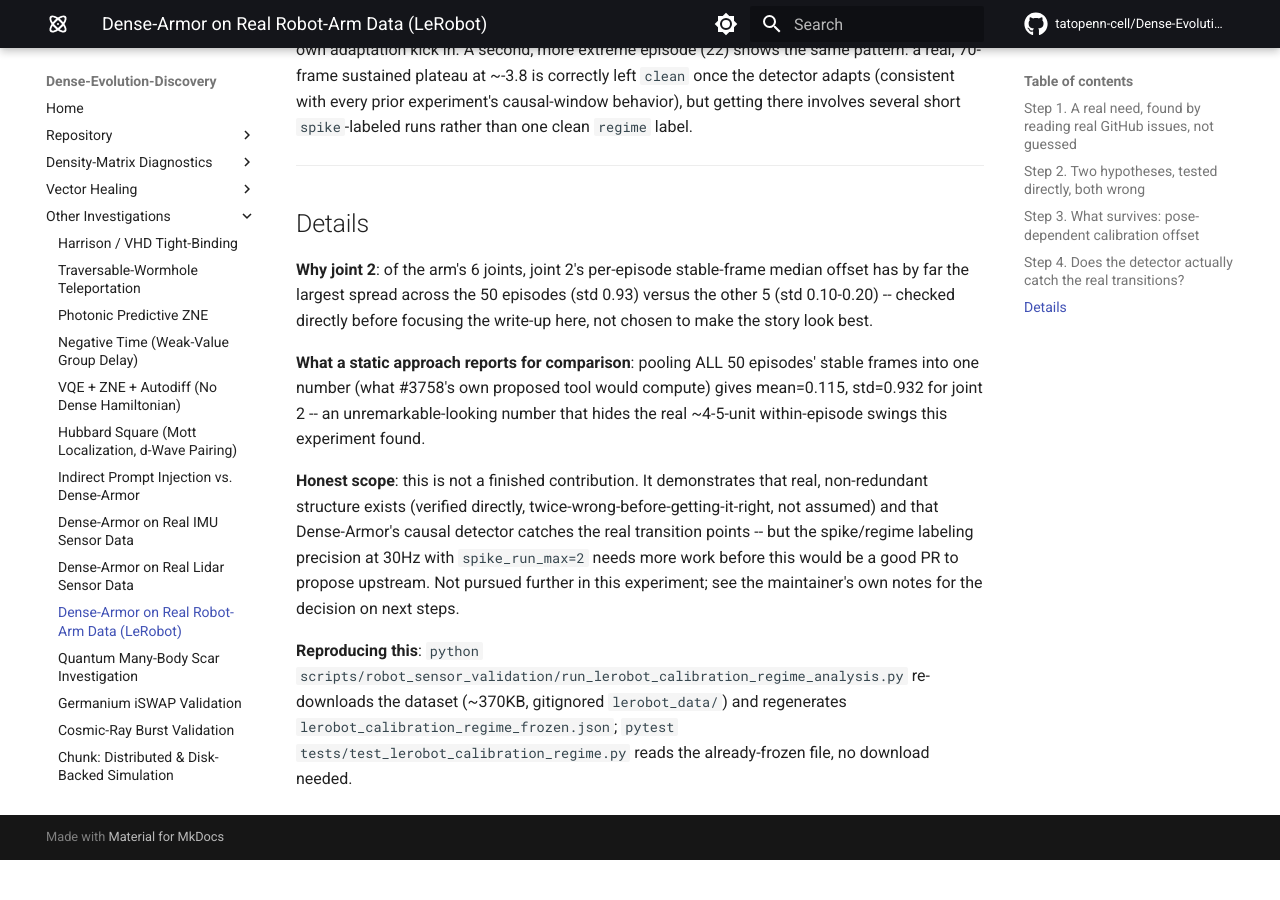
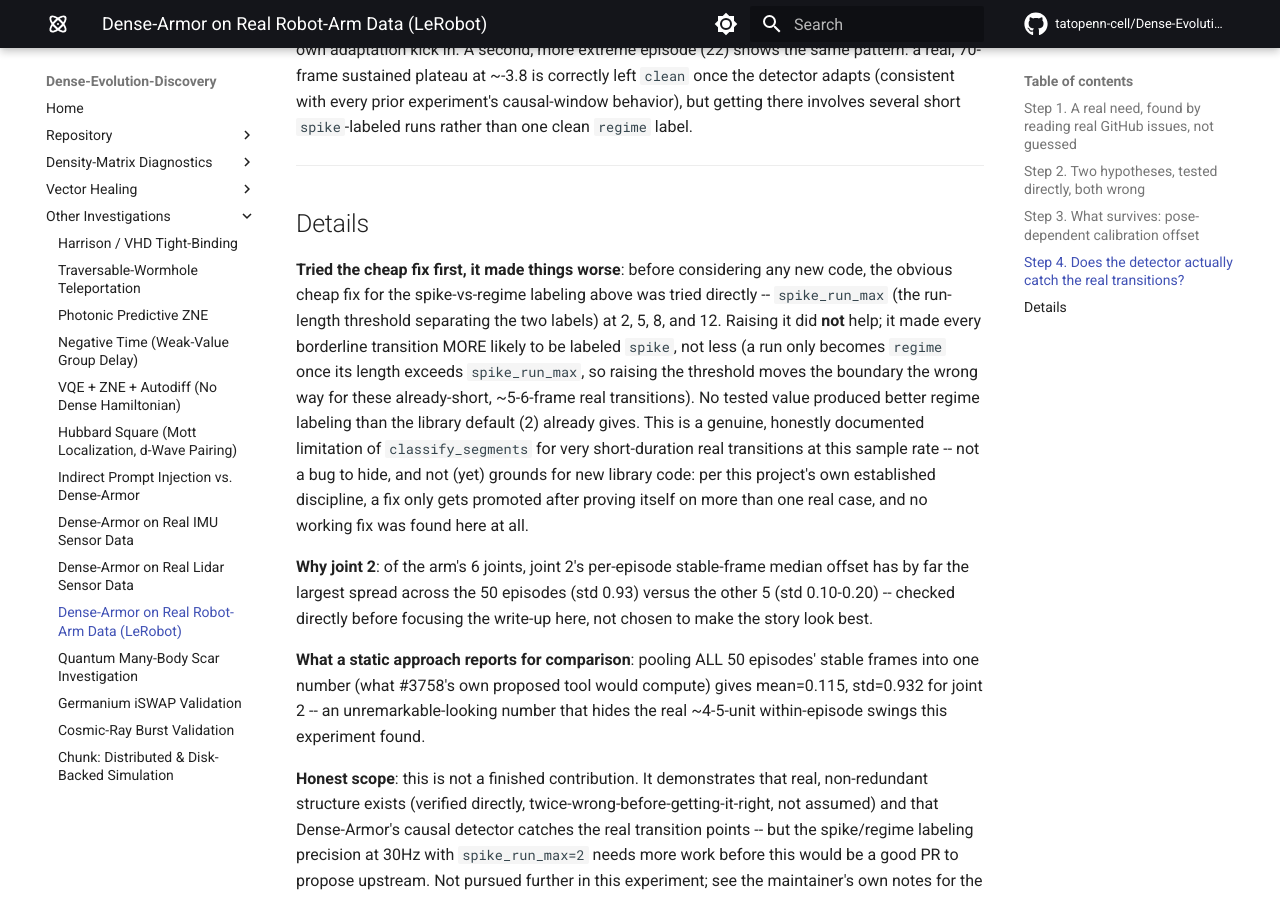
Before and after one commit to tatopenn-cell/Dense-Evolution-Discovery, an MkDocs documentation site: the page built from docs/lerobot_calibration_regime_detection.md, in a window 1280 px wide and 900 px high, scrolled down 2520 px. Built offline with MkDocs 1.6.1 and Material for MkDocs 9.7.7, drawn with Linux system fonts in a browser that asks for light colours; comment, search, counter and statistics services are not loaded; before the commit the page ends 3380 px from its top, so only the background shows below that.

Commit message:
Add: raising spike_run_max was tried and made regime labeling worse, not better
Cheap fix checked directly before considering any new code -- verified
this doesn't help (documented, not hidden), and added a dedicated test
so this negative finding stays checked going forward.

```diff
--- a/docs/lerobot_calibration_regime_detection.md
+++ b/docs/lerobot_calibration_regime_detection.md
@@ -123,6 +123,19 @@
 
 ## Details
 
+**Tried the cheap fix first, it made things worse**: before considering any new code, the
+obvious cheap fix for the spike-vs-regime labeling above was tried directly --
+`spike_run_max` (the run-length threshold separating the two labels) at 2, 5, 8, and 12.
+Raising it did **not** help; it made every borderline transition MORE likely to be
+labeled `spike`, not less (a run only becomes `regime` once its length exceeds
+`spike_run_max`, so raising the threshold moves the boundary the wrong way for these
+already-short, ~5-6-frame real transitions). No tested value produced better regime
+labeling than the library default (2) already gives. This is a genuine, honestly
+documented limitation of `classify_segments` for very short-duration real transitions at
+this sample rate -- not a bug to hide, and not (yet) grounds for new library code: per
+this project's own established discipline, a fix only gets promoted after proving itself
+on more than one real case, and no working fix was found here at all.
+
 **Why joint 2**: of the arm's 6 joints, joint 2's per-episode stable-frame median offset
 has by far the largest spread across the 50 episodes (std 0.93) versus the other 5
 (std 0.10-0.20) -- checked directly before focusing the write-up here, not chosen to make
```
Also changed, not shown: 1 other file.
